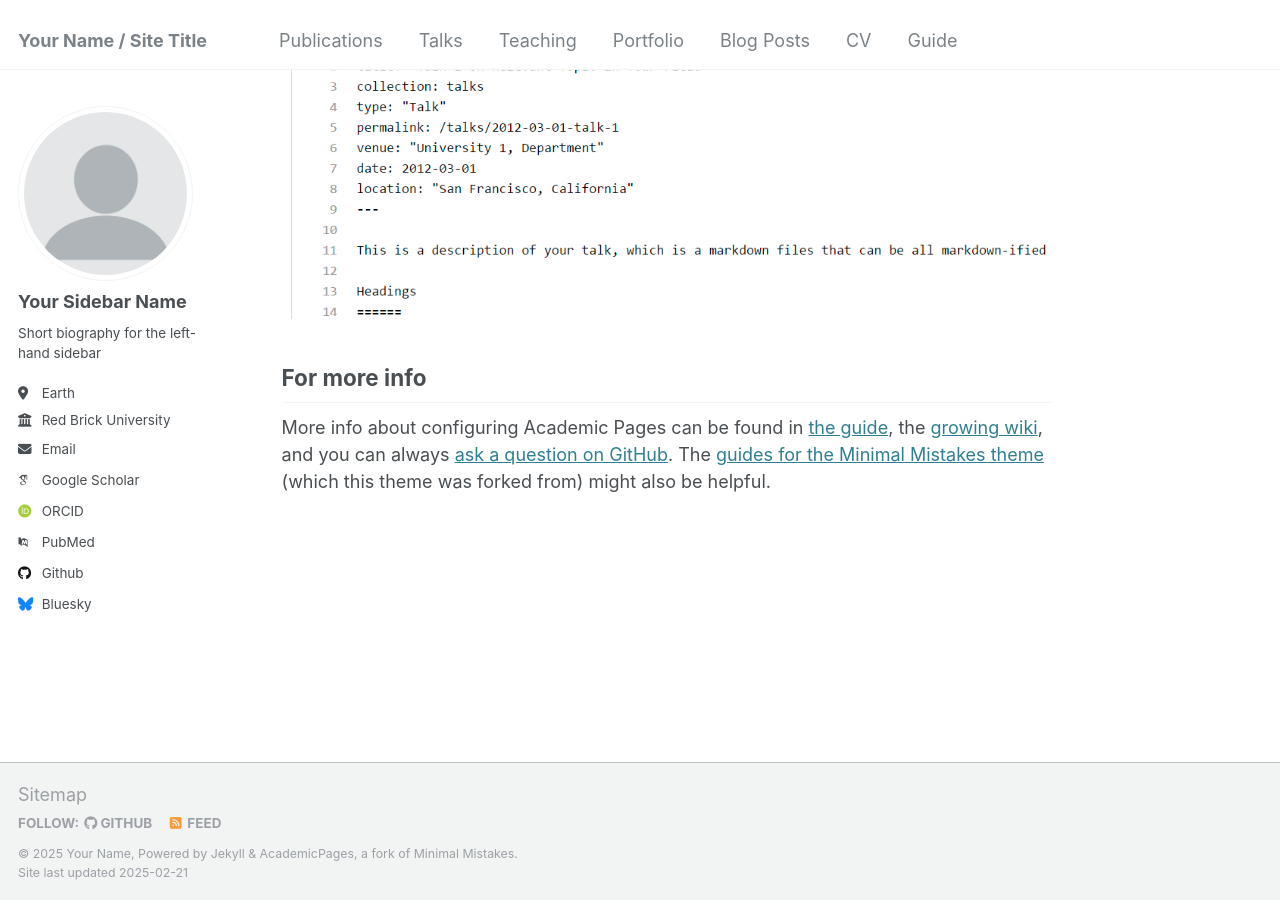
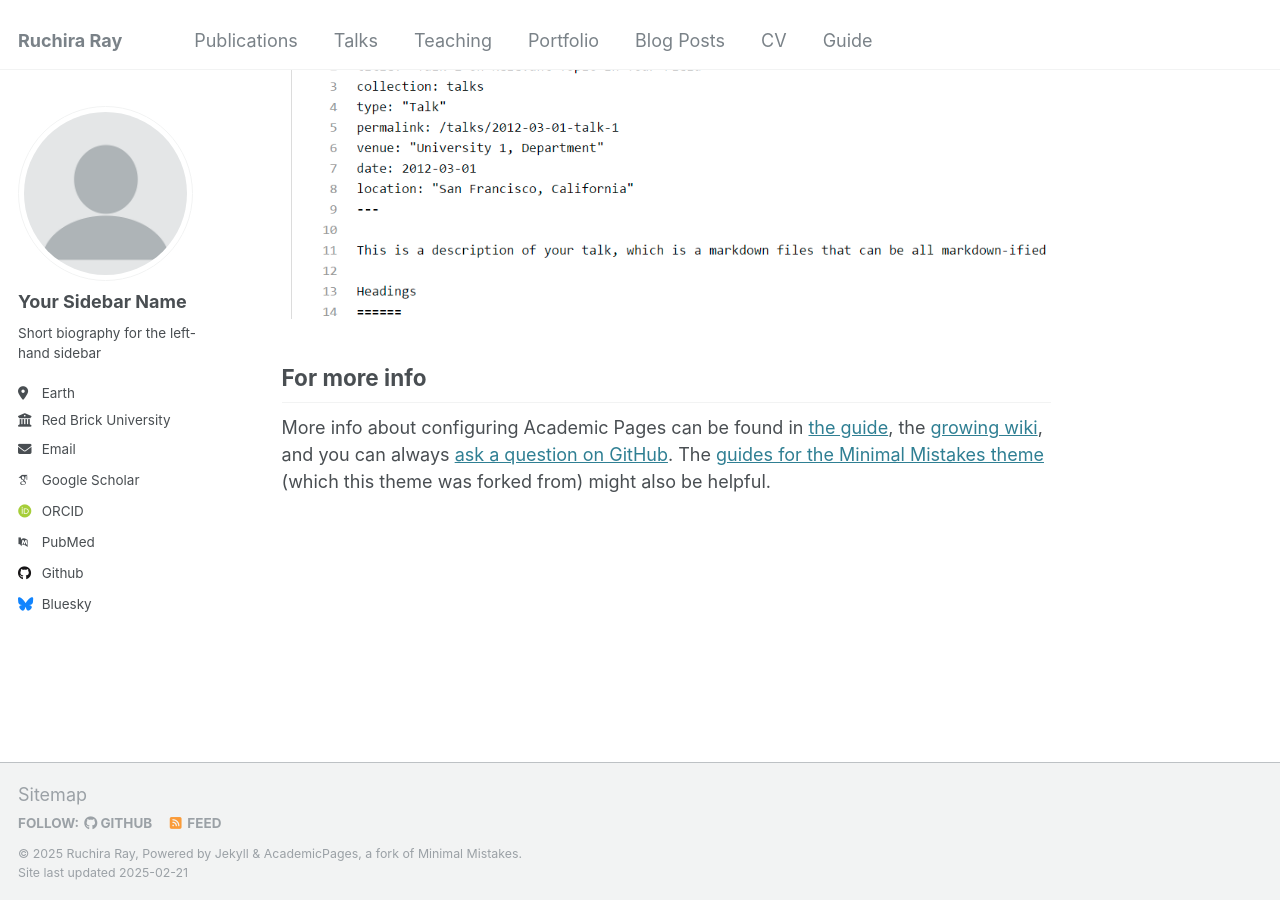
Before and after one commit to rray123/rray123.github.io, a Jekyll site: the page built from _pages/about.md, in a window 1280 px wide and 900 px high, scrolled down 2643 px. Built offline with Jekyll 4.4.1, drawn with Linux system fonts in a browser that asks for light colours; some web fonts are replaced.

Commit message:
Update _config.yml
Update site name

```diff
--- a/_config.yml
+++ b/_config.yml
@@ -8,13 +8,13 @@
 
 # Basic Site Settings
 locale                   : "en-US"
-title                    : "Your Name / Site Title"
+title                    : "Ruchira Ray"
 title_separator          : "-"
-name                     : &name "Your Name"
+name                     : &name "Ruchira Ray"
 description              : &description "personal description"
-url                      : https://academicpages.github.io # the base hostname & protocol for your site e.g. "https://[your GitHub username].github.io"
+url                      : https://rray123.github.io # the base hostname & protocol for your site e.g. "https://[your GitHub username].github.io"
 baseurl                  : "" # the subpath of your site, e.g. "/blog"
-repository               : "academicpages/academicpages.github.io"
+repository               : # "rray123/rray123.github.io"
 
 # Site Author - The following control what appear as part of the author content on the side bar.
 #               If a field is blank the icon and link will not appear, otherwise it will be shown.
```
